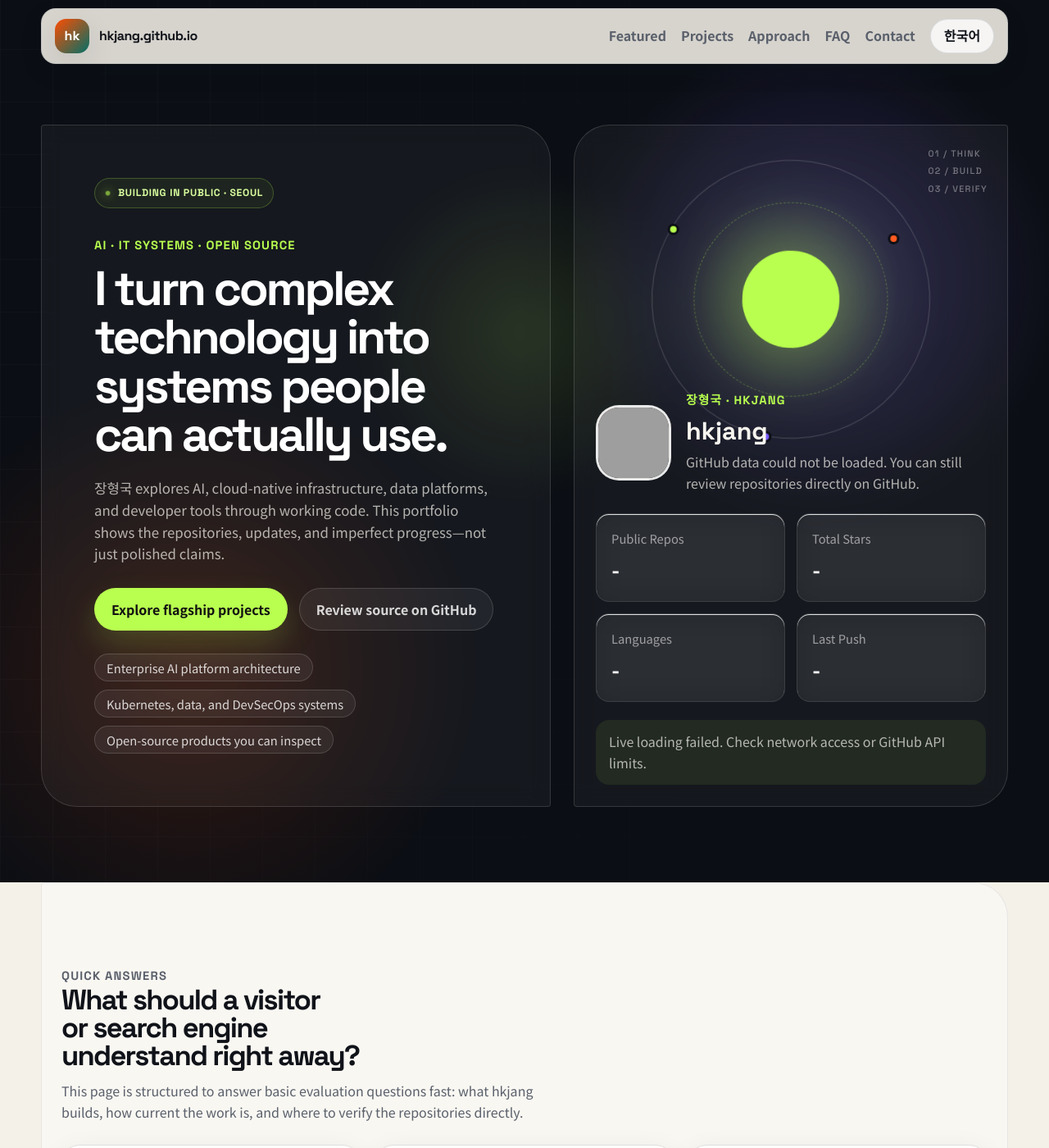
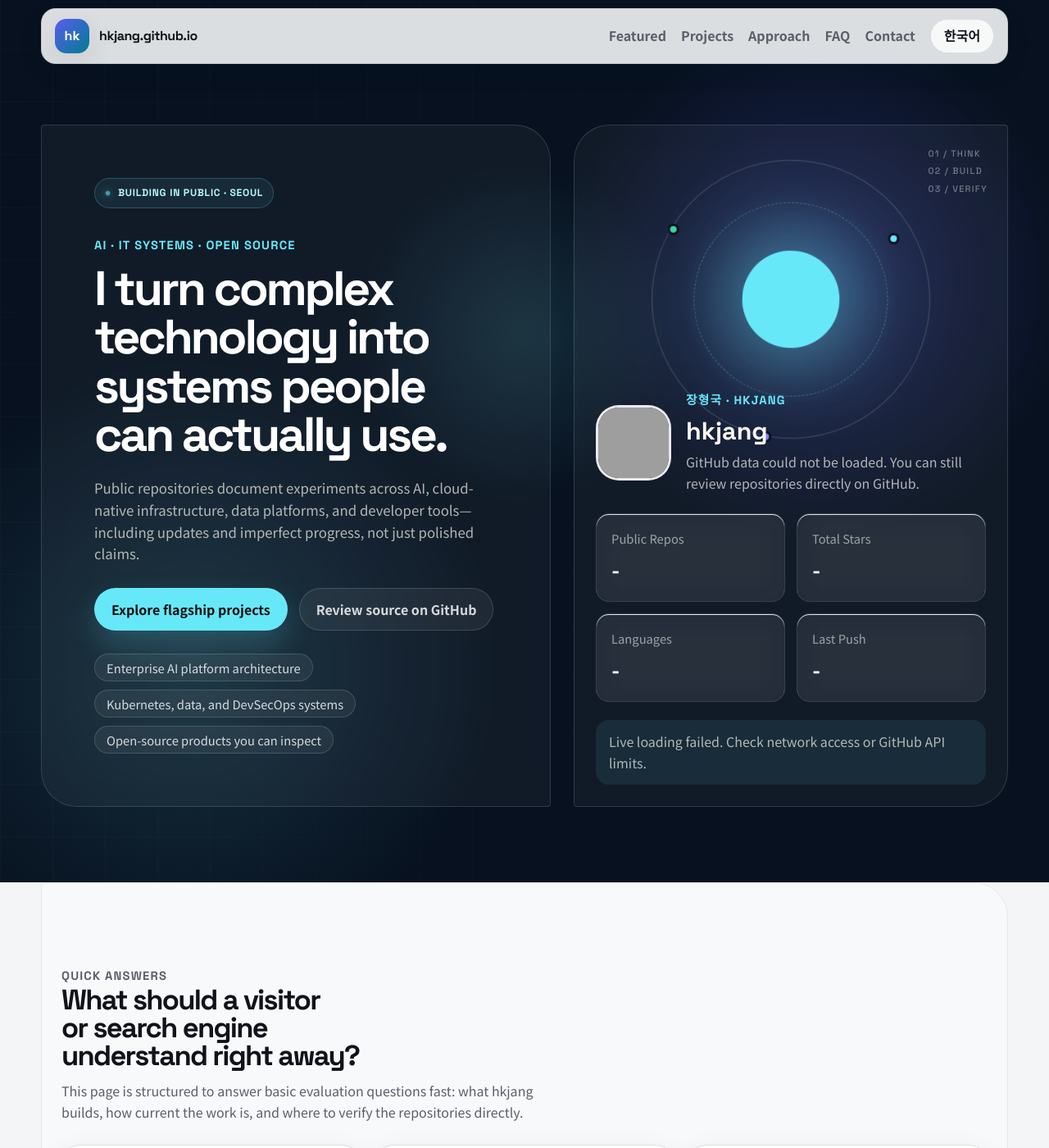
Before and after one commit to hkjang/hkjang.github.io, a Jekyll site: the page index.html, which Jekyll copies as it is, in a window 1280 px wide and 1400 px high. Shown: the whole window at 82% size. Built offline with Jekyll 4.4.1, drawn with Linux system fonts in a browser that asks for light colours; grey boxes are pictures that could not be loaded.

Commit message:
style: unify portfolio color system and intro copy

```diff
--- a/index.html
+++ b/index.html
@@ -124,7 +124,7 @@
           <p class="eyebrow" data-i18n="hero.eyebrow">AI · IT Systems · Open Source</p>
           <h1 data-i18n="hero.title">I turn complex technology into systems people can actually use.</h1>
           <p class="lede" data-i18n="hero.lede">
-            장형국 explores AI, cloud-native infrastructure, data platforms, and developer tools through working code. This portfolio shows the repositories, updates, and imperfect progress—not just polished claims.
+            Public repositories document experiments across AI, cloud-native infrastructure, data platforms, and developer tools—including updates and imperfect progress, not just polished claims.
           </p>
           <div class="hero-actions">
             <a class="button button-primary" href="#featured" data-i18n="hero.ctaPrimary">Explore flagship projects</a>
--- a/site.css
+++ b/site.css
@@ -1,22 +1,22 @@
 @import url("./assets/app.css");
 
 :root {
-  --bg: #f4f1e9;
-  --bg-alt: #e9e5da;
+  --bg: #f3f5f7;
+  --bg-alt: #e8edf2;
   --panel: rgba(255, 255, 255, 0.82);
   --panel-strong: #fff;
   --ink: #101319;
   --ink-soft: #5a606b;
-  --accent: #ff4d00;
-  --accent-2: #006f68;
-  --accent-3: #d7ff3f;
+  --accent: #5b5cf0;
+  --accent-2: #007c91;
+  --accent-3: #67e8f9;
   --line: rgba(16, 19, 25, 0.13);
   --shadow: 0 24px 80px rgba(12, 16, 24, 0.16);
   --shadow-soft: 0 12px 36px rgba(12, 16, 24, 0.09);
 }
 
 body {
-  background: #f4f1e9;
+  background: #f3f5f7;
 }
 
 body::before {
@@ -56,7 +56,7 @@ body::before {
   padding: 12px 16px;
   border: 1px solid rgba(17, 32, 59, 0.1);
   border-radius: 18px;
-  background: rgba(244, 241, 233, 0.88);
+  background: rgba(243, 245, 247, 0.9);
   box-shadow: 0 10px 30px rgba(17, 32, 59, 0.08);
   backdrop-filter: blur(18px);
 }
@@ -72,9 +72,9 @@ body::before {
   overflow: hidden;
   color: #f7f5ee;
   background:
-    radial-gradient(circle at 78% 32%, rgba(122, 92, 255, 0.25), transparent 24%),
-    radial-gradient(circle at 18% 76%, rgba(255, 77, 0, 0.17), transparent 26%),
-    #0b0e14;
+    radial-gradient(circle at 78% 32%, rgba(91, 92, 240, 0.27), transparent 25%),
+    radial-gradient(circle at 18% 76%, rgba(103, 232, 249, 0.14), transparent 28%),
+    #07111f;
 }
 
 .hero::before {
@@ -93,7 +93,7 @@ body::before {
   position: absolute;
   inset: 0;
   pointer-events: none;
-  background: radial-gradient(circle 280px at var(--hero-x) var(--hero-y), rgba(184, 255, 79, 0.12), transparent 72%);
+  background: radial-gradient(circle 280px at var(--hero-x) var(--hero-y), rgba(103, 232, 249, 0.13), transparent 72%);
   content: "";
   transition: background-position 120ms linear;
 }
@@ -134,7 +134,7 @@ body::before {
 
 .hero .eyebrow,
 .hero .profile-kicker {
-  color: #b8ff4f;
+  color: #67e8f9;
 }
 
 .hero .lede,
@@ -150,10 +150,10 @@ body::before {
   gap: 9px;
   margin-bottom: 34px;
   padding: 8px 12px;
-  border: 1px solid rgba(184, 255, 79, 0.24);
+  border: 1px solid rgba(103, 232, 249, 0.24);
   border-radius: 999px;
-  color: #d9ff9f;
-  background: rgba(184, 255, 79, 0.06);
+  color: #b9f6ff;
+  background: rgba(103, 232, 249, 0.07);
   font-family: "Space Grotesk", sans-serif;
   font-size: 0.76rem;
   font-weight: 700;
@@ -165,15 +165,15 @@ body::before {
   width: 7px;
   height: 7px;
   border-radius: 50%;
-  background: #b8ff4f;
-  box-shadow: 0 0 14px #b8ff4f;
+  background: #67e8f9;
+  box-shadow: 0 0 14px #67e8f9;
   animation: status-pulse 2.4s ease-in-out infinite;
 }
 
 .hero .button-primary {
   color: #111;
-  background: #b8ff4f;
-  box-shadow: 0 16px 36px rgba(184, 255, 79, 0.18);
+  background: #67e8f9;
+  box-shadow: 0 16px 36px rgba(103, 232, 249, 0.2);
 }
 
 .hero .button-secondary,
@@ -201,8 +201,8 @@ body::before {
   left: 0;
   z-index: 1;
   height: 1px;
-  background: linear-gradient(90deg, transparent, rgba(184, 255, 79, 0.8), transparent);
-  box-shadow: 0 0 20px rgba(184, 255, 79, 0.45);
+  background: linear-gradient(90deg, transparent, rgba(103, 232, 249, 0.8), transparent);
+  box-shadow: 0 0 20px rgba(103, 232, 249, 0.45);
   content: "";
   animation: lab-scan 5.5s ease-in-out infinite;
 }
@@ -216,7 +216,7 @@ body::before {
   transform: translateX(-50%);
   border: 1px solid rgba(255, 255, 255, 0.18);
   border-radius: 50%;
-  background: radial-gradient(circle, rgba(184, 255, 79, 0.16), transparent 54%);
+  background: radial-gradient(circle, rgba(103, 232, 249, 0.16), transparent 54%);
   animation: orbit-spin 22s linear infinite;
 }
 
@@ -224,7 +224,7 @@ body::before {
 .lab-orbit::after {
   position: absolute;
   inset: 15%;
-  border: 1px dashed rgba(184, 255, 79, 0.32);
+  border: 1px dashed rgba(103, 232, 249, 0.34);
   border-radius: 50%;
   content: "";
 }
@@ -236,8 +236,8 @@ body::before {
 .lab-orbit::after {
   inset: 34%;
   border-style: solid;
-  background: #b8ff4f;
-  box-shadow: 0 0 80px rgba(184, 255, 79, 0.52);
+  background: #67e8f9;
+  box-shadow: 0 0 80px rgba(103, 232, 249, 0.52);
   animation: core-breathe 3.8s ease-in-out infinite;
 }
 
@@ -246,14 +246,14 @@ body::before {
   z-index: 1;
   width: 14px;
   height: 14px;
-  border: 3px solid #0b0e14;
+  border: 3px solid #07111f;
   border-radius: 50%;
-  background: #ff5b22;
+  background: #67e8f9;
 }
 
 .lab-orbit span:nth-child(1) { top: 12%; left: 24%; }
-.lab-orbit span:nth-child(2) { top: 54%; right: -7px; background: #7a5cff; }
-.lab-orbit span:nth-child(3) { bottom: 4%; left: 25%; background: #b8ff4f; }
+.lab-orbit span:nth-child(2) { top: 54%; right: -7px; background: #8b7cff; }
+.lab-orbit span:nth-child(3) { bottom: 4%; left: 25%; background: #3dd6a4; }
 
 .lab-caption {
   position: absolute;
@@ -285,7 +285,7 @@ body::before {
 
 .hero-lab .signal-card span { color: rgba(255, 255, 255, 0.55); }
 .hero-lab .signal-card strong { color: #fff; }
-.hero-lab .hero-note { background: rgba(184, 255, 79, 0.08); }
+.hero-lab .hero-note { background: rgba(103, 232, 249, 0.08); }
 
 main {
   overflow: hidden;
@@ -330,8 +330,8 @@ main {
 }
 
 .repo-grid-featured .repo-card:first-child .repo-link {
-  color: #cfff76;
-  background: rgba(184, 255, 79, 0.1);
+  color: #8deefa;
+  background: rgba(103, 232, 249, 0.1);
 }
 
 :where(a, button, input, select, summary):focus-visible {
@@ -391,7 +391,7 @@ main {
 @keyframes core-breathe {
   50% {
     transform: scale(1.1);
-    box-shadow: 0 0 110px rgba(184, 255, 79, 0.68);
+    box-shadow: 0 0 110px rgba(103, 232, 249, 0.68);
   }
 }
 
--- a/site.js
+++ b/site.js
@@ -58,7 +58,7 @@ const koStaticText = {
   "hero.eyebrow": "Enterprise AI · Cloud Native · Open Source",
   "hero.title": "복잡한 기술을, 사람이 실제로 쓰는 시스템으로 만듭니다.",
   "hero.lede":
-    "장형국은 AI, 클라우드 네이티브 인프라, 데이터 플랫폼과 개발 도구를 실제 코드로 탐구합니다. 완성된 주장만이 아니라 공개 저장소와 업데이트, 시행착오까지 함께 보여드립니다.",
+    "AI, 클라우드 네이티브 인프라, 데이터 플랫폼과 개발 도구를 탐구한 공개 저장소입니다. 완성된 주장만이 아니라 업데이트와 시행착오까지 함께 보여드립니다.",
   "hero.ctaPrimary": "대표 프로젝트 보기",
   "hero.ctaSecondary": "GitHub에서 소스 확인",
   "hero.point1": "엔터프라이즈 AI 플랫폼 설계",
```
